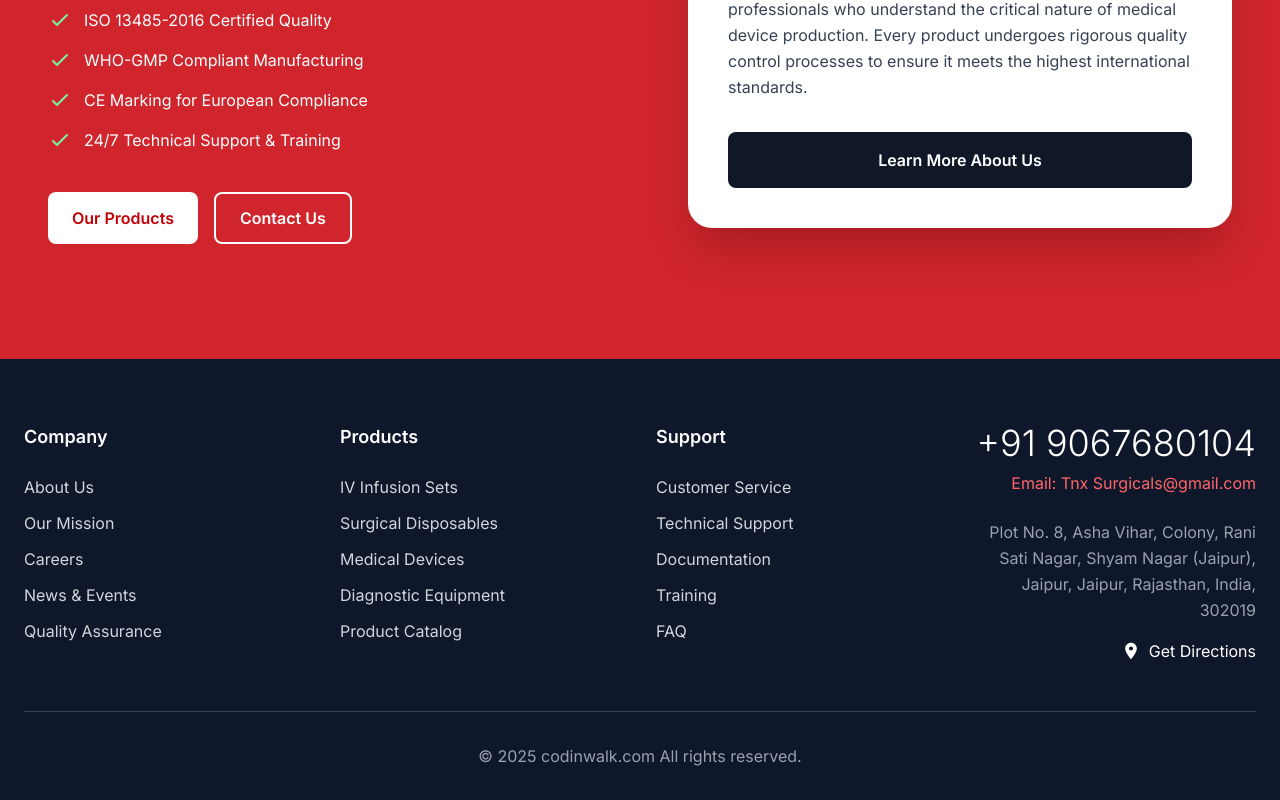
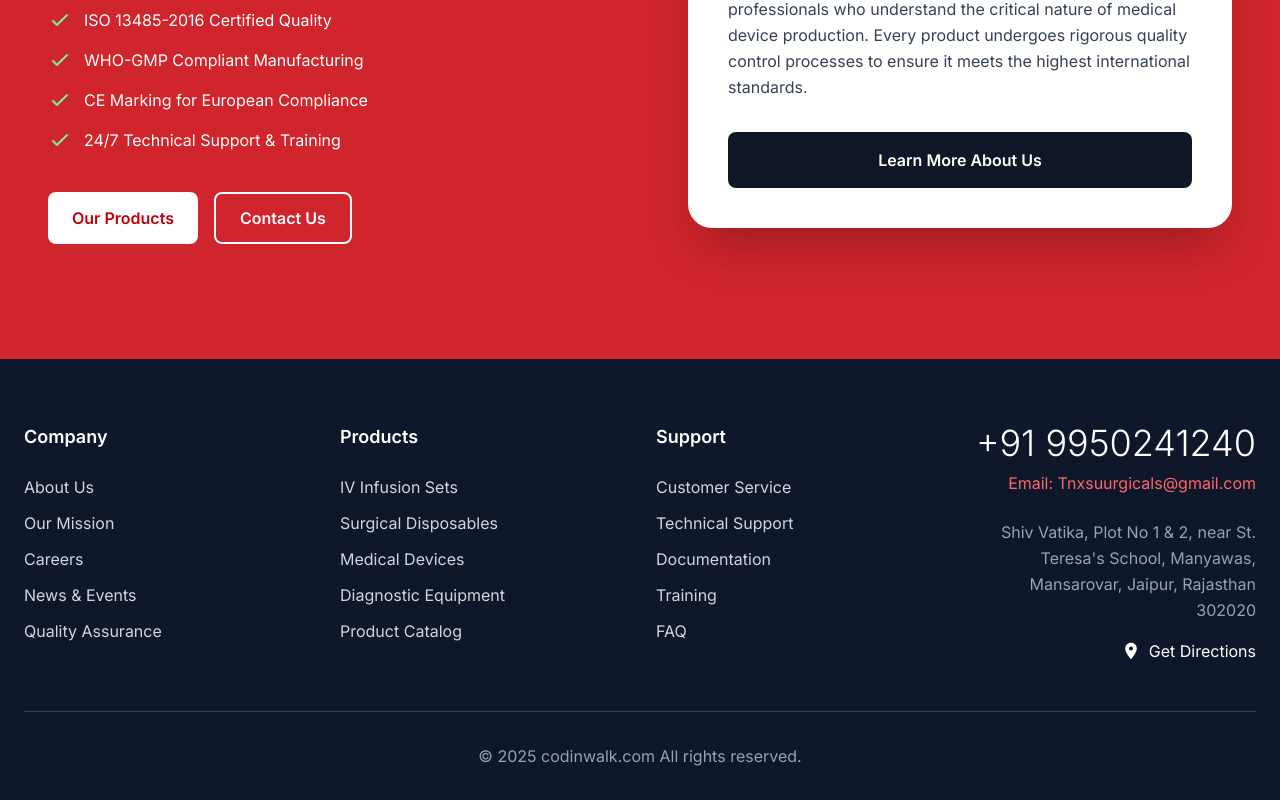
Before and after one commit to nema12344/medical-web, a Next.js app: page / in a window 1280 px wide. Shown: the part 5501-6301 px from the top of the page. Built offline with nearby package versions, Linux system fonts and the light colour scheme.

Commit message:
Update Footer.tsx

```diff
--- a/app/components/Footer.tsx
+++ b/app/components/Footer.tsx
@@ -44,17 +44,17 @@ export default function Footer(){
          <div className="lg:text-right text-left">
   {/* Phone */}
   <p className="text-3xl lg:text-4xl font-light text-white mb-2">
-    +91 9067680104
+    +91 9950241240
   </p>
 
   {/* Email */}
   <p className="text-red-400 font-medium mb-6">
-    Email: Tnx Surgicals@gmail.com
+    Email: Tnxsuurgicals@gmail.com
   </p>
 
   {/* Address */}
   <p className="text-gray-400 leading-relaxed mb-4">
-    Plot No. 8, Asha Vihar, Colony, Rani Sati Nagar, Shyam Nagar (Jaipur), Jaipur, Jaipur, Rajasthan, India, 302019
+   Shiv Vatika, Plot No 1 & 2, near St. Teresa's School, Manyawas, Mansarovar, Jaipur, Rajasthan 302020
   </p>
 
   {/* Get Directions */}
```
